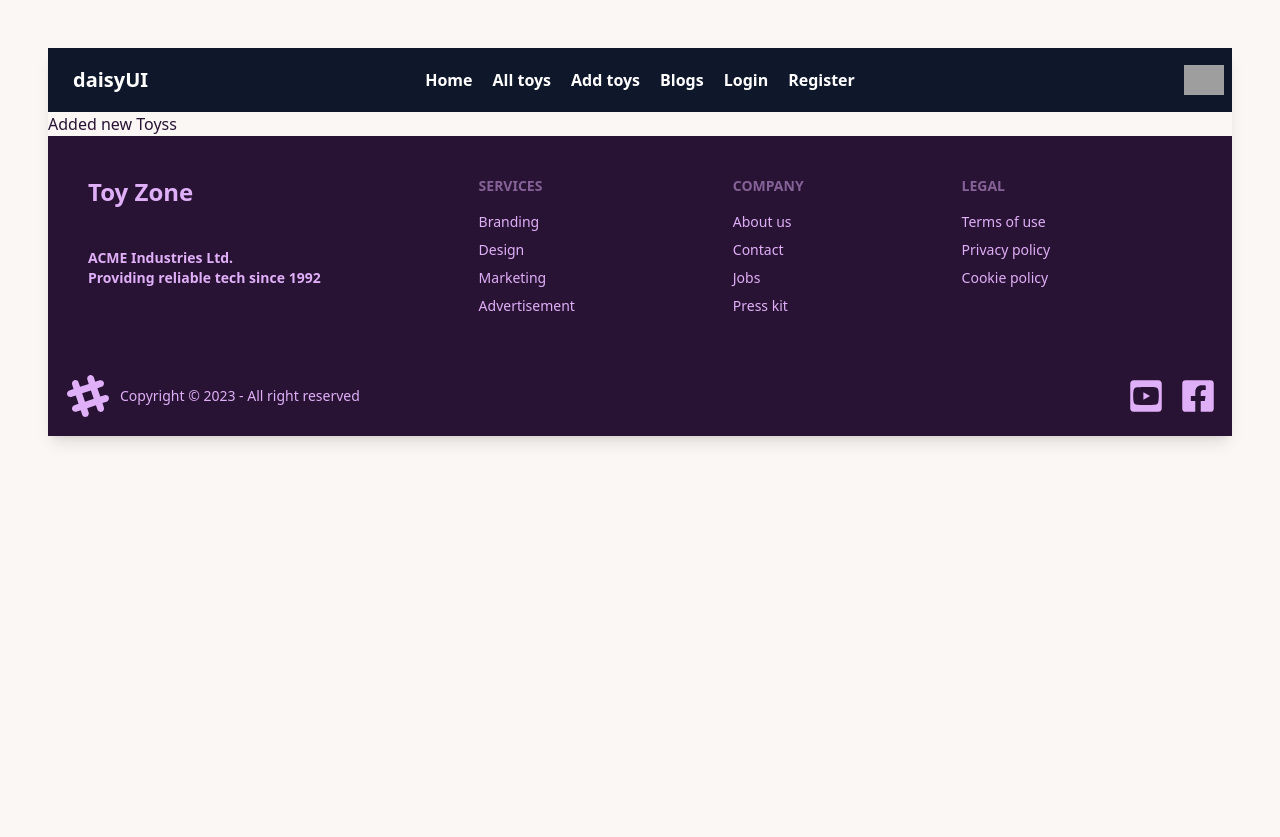
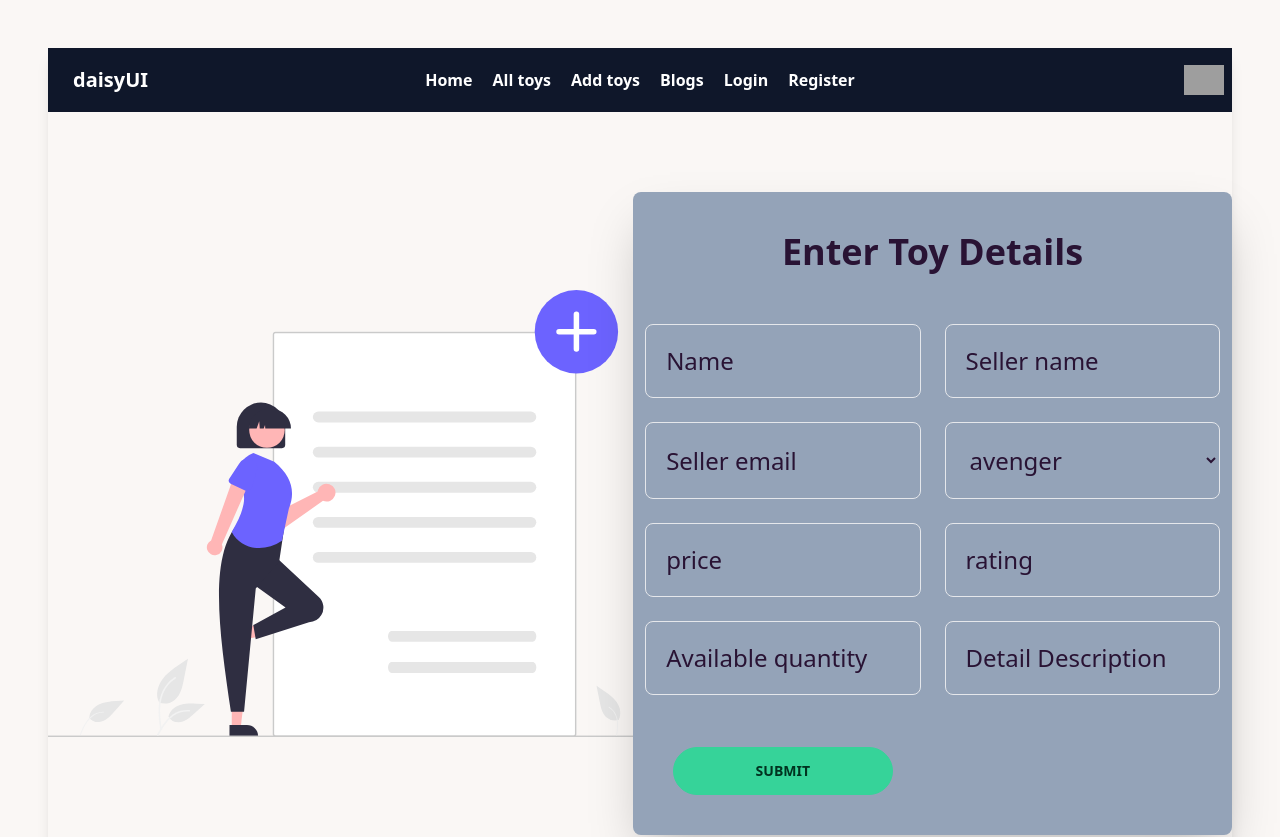
Before and after one commit to mahamudhul/toy-marketplace-client, a React (Vite) app: page /addtoys in a window 1280 px wide. Shown: the top 837 px of the page. Before the commit the page ends 800 px from the top, so only its background shows below. Built offline with nearby package versions, Linux system fonts and the light colour scheme; no server answers; grey boxes are pictures that could not be loaded.

Commit message:
post toys section added

```diff
--- a/src/pages/AddToys.jsx
+++ b/src/pages/AddToys.jsx
@@ -1,10 +1,54 @@
 /* eslint-disable no-unused-vars */
 import React from 'react';
+import { useForm } from "react-hook-form";
+import img from '../assets/undraw_add_document_re_mbjx.svg'
+
 
 const AddToys = () => {
+
+    const { register, handleSubmit, watch, formState: { errors } } = useForm();
+
+
+    const onSubmit = data => console.log(data);
+
     return (
-        <div>
-            <h1>Added new Toyss</h1>
+        <div className='flex items-center justify-around my-20'>
+            <div>
+                <img src={img} alt="" />
+            </div>
+            <div className='bg-slate-400 rounded-lg shadow-2xl'>
+                <h1 className='text-center text-4xl font-bold my-10'>Enter Toy Details</h1>
+
+                <form onSubmit={handleSubmit(onSubmit)} className='grid grid-cols-2'>
+
+                    <input className='p-5 text-2xl m-3 border rounded-lg bg-slate-400' defaultValue="Name" {...register("name")} />
+
+                    <input className='p-5 text-2xl m-3 border rounded-lg bg-slate-400' defaultValue="Seller name" {...register("sellerName")} />
+
+                    <input className='p-5 text-2xl m-3 border rounded-lg bg-slate-400' defaultValue="Seller email" {...register("sellerEmail")} />
+
+                    <select className='p-5 text-2xl m-3 border rounded-lg bg-slate-400' {...register("category")}>
+                        <option value="avenger">avenger</option>
+                        <option value="star-boys">star-boys</option>
+                        <option value="marvel">marvel</option>
+                    </select>
+
+                    <input className='p-5 text-2xl m-3 border rounded-lg bg-slate-400' defaultValue="price" {...register("price")} />
+
+                    <input className='p-5 text-2xl m-3 border rounded-lg bg-slate-400' defaultValue="rating" {...register("rating")} />
+
+                    <input className='p-5 text-2xl m-3 border rounded-lg bg-slate-400' defaultValue="Available quantity" {...register("quantity")} />
+
+                    <input className='p-5 text-2xl m-3 border rounded-lg bg-slate-400' defaultValue="Detail Description" {...register("description")} />
+
+
+                    {/* <input {...register("exampleRequired", { required: true })} /> */}
+
+                    {/* {errors.exampleRequired && <span>This field is required</span>} */}
+
+                    <input className="btn btn-success text-center m-10" type="submit" />
+                </form>
+            </div>
         </div>
     );
 };
```
Also changed, not shown: src/assets/undraw_add_document_re_mbjx.svg (added).
